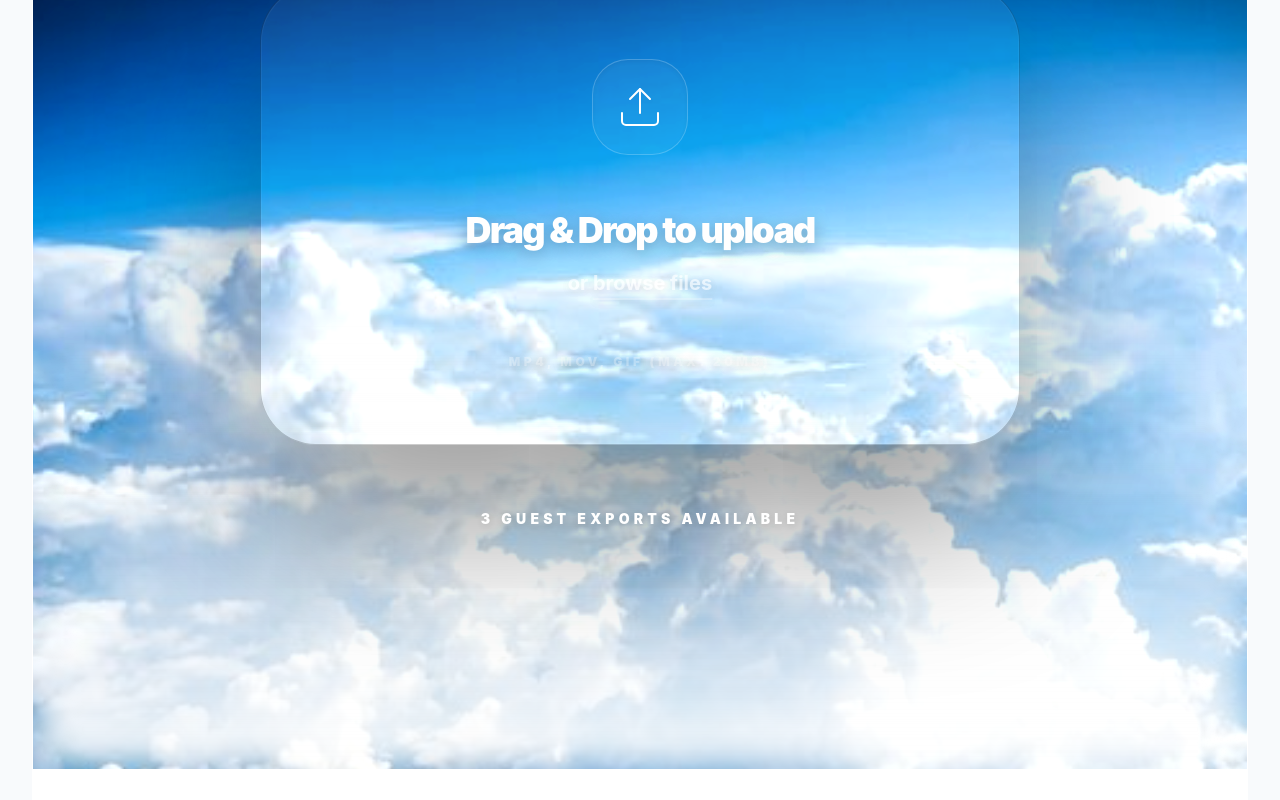
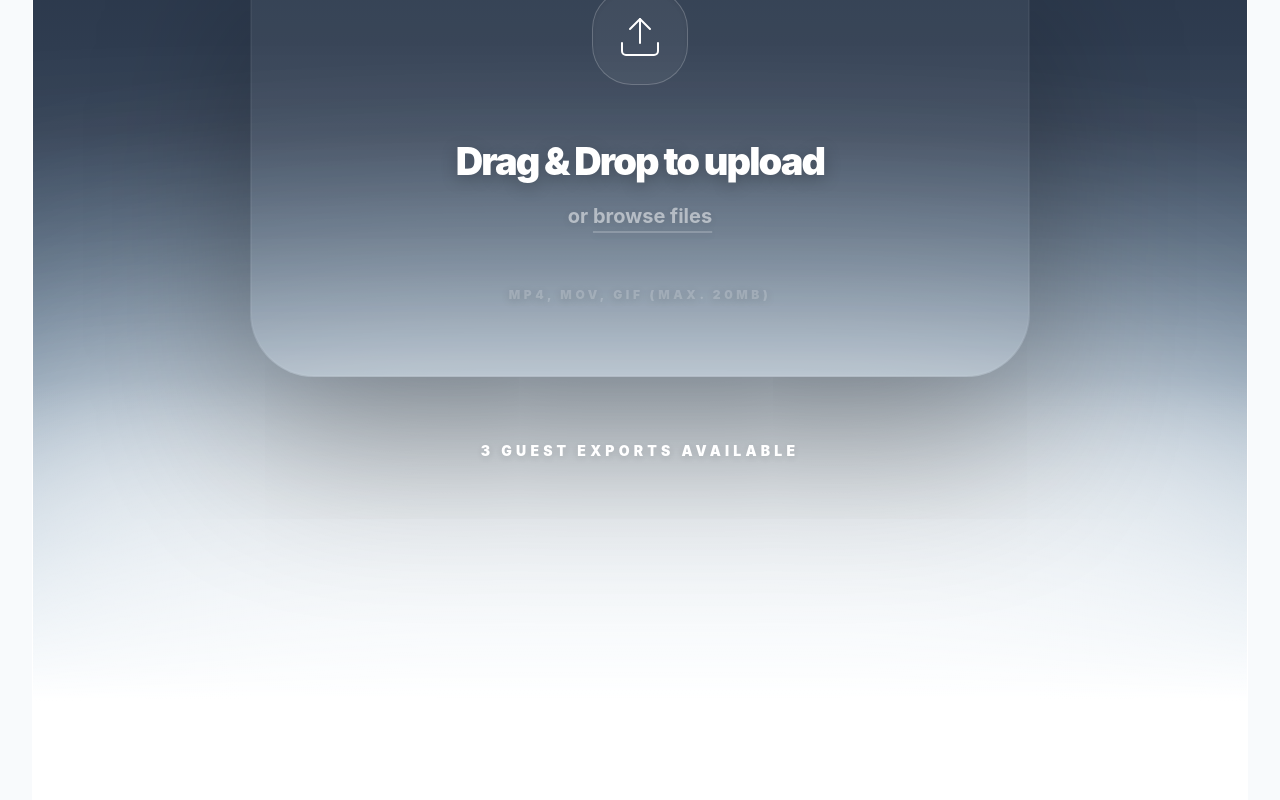
Before and after one commit to anishsarkars/cleanclip, a Next.js app: page / in a window 1280 px wide. Shown: the part 760-1560 px from the top of the page. Built offline with nearby package versions, Linux system fonts and the light colour scheme; no server answers.

Commit message:
feat: subtle dark-to-light gradient hero with soft animated cloud transition

```diff
--- a/src/app/components/HeroSection.tsx
+++ b/src/app/components/HeroSection.tsx
@@ -32,37 +32,42 @@ export default function HeroSection({ onFileSelected, helperText }: HeroSectionP
 
   return (
     <section className="relative flex min-h-screen items-center justify-center overflow-hidden px-6 pb-60 pt-48">
-      {/* Space to Clouds Cinematic Background */}
-      <div
-        className="absolute inset-0 bg-cover bg-bottom -z-20 scale-[1.1] brightness-[1.1] transition-transform duration-[20s] animate-subtle-zoom"
-        style={{ backgroundImage: `url('/bg-hero.png')` }}
-      />
+      {/* Subtle Space-to-Sky Gradient Background */}
+      <div className="absolute inset-0 bg-space-sky -z-20" />
 
-      {/* Fluffy transition at bottom (Smooth light clouds) */}
-      <div className="absolute inset-x-0 bottom-0 h-[420px] bg-gradient-to-t from-white via-white/40 to-transparent pointer-events-none z-0 blur-[20px]" />
+      {/* Subtle Animated Cloud Layers (Bottom Only) */}
+      <div className="absolute inset-x-0 bottom-0 h-[400px] pointer-events-none z-0">
+         {/* Multiple layers of blurred drifts */}
+         <div className="absolute bottom-0 left-[-20%] right-[-20%] h-[300px] bg-white blur-[120px] rounded-full opacity-60 animate-cloud-drift" />
+         <div className="absolute bottom-0 left-[-10%] right-[-10%] h-[240px] bg-white blur-[100px] rounded-full opacity-40 animate-cloud-float delay-1000" />
+         <div className="absolute bottom-[-100px] left-0 right-0 h-[400px] bg-white blur-[140px] rounded-full opacity-80" />
+      </div>
 
-      <div className="relative z-10 mx-auto flex w-full max-w-[1000px] flex-col items-center text-center">
+      {/* Fluffy transition vignette */}
+      <div className="absolute inset-x-0 bottom-0 h-80 bg-gradient-to-t from-white via-white/40 to-transparent pointer-events-none z-10" />
 
-        <h1 className="mb-6 text-white text-5xl md:text-[84px] font-black tracking-[-0.05em] leading-[0.9] animate-fade-in shadow-text">
+      <div className="relative z-10 mx-auto flex w-full max-w-[1100px] flex-col items-center text-center">
+
+        <h1 className="mb-6 text-white text-5xl md:text-[88px] font-black tracking-[-0.05em] leading-[0.9] animate-fade-in shadow-text">
            Remove video background<br className="hidden md:block" /> instantly in seconds.
         </h1>
 
-        <p className="mb-14 max-w-[620px] text-lg font-bold text-white/70 md:text-[22px] leading-relaxed animate-fade-in delay-100 shadow-subtext">
+        <p className="mb-14 max-w-[620px] text-lg font-bold text-white/50 md:text-[22px] leading-relaxed animate-fade-in delay-100 shadow-subtext">
            Instant background removal and asset cleaning, offering a flawless creative pipeline from space to sky.
         </p>
 
         {/* Call to Action */}
-        <div className="flex flex-col items-center gap-12 mb-20">
+        <div className="flex flex-col items-center gap-12 mb-20 pointer-events-auto">
            <button
               onClick={() => inputRef.current?.click()}
-              className="rounded-full bg-white px-10 py-4 text-zinc-950 font-black text-lg flex items-center gap-4 shadow-[0_24px_80px_rgba(255,b255,255,0.2)] hover:scale-105 active:scale-95 transition-all animate-fade-in delay-200 border border-white"
+              className="rounded-full bg-white px-10 py-4 text-zinc-950 font-black text-lg flex items-center gap-4 shadow-[0_24px_80px_rgba(255,255,255,0.2)] hover:scale-105 active:scale-95 transition-all animate-fade-in delay-200 border border-black/5"
            >
               Start for free <ArrowRight className="w-5 h-5 text-zinc-400" strokeWidth={3} />
            </button>
         </div>
 
         {/* The Defined Black-Border Upload Card */}
-        <div className="w-full max-w-[760px] animate-fade-in delay-300">
+        <div className="w-full max-w-[780px] animate-fade-in delay-300">
           <div
             onDragOver={(e) => {
               e.preventDefault();
@@ -76,23 +81,23 @@ export default function HeroSection({ onFileSelected, helperText }: HeroSectionP
               if (file) handleFile(file);
             }}
             onClick={() => inputRef.current?.click()}
-            className={`group md:min-h-[460px] cursor-pointer flex flex-col items-center justify-center bg-white/5 backdrop-blur-[80px] rounded-[56px] border-[1.5px] transition-all duration-700 hover:scale-[1.002] shadow-[0_80px_160px_rgba(0,0,0,0.4),inset_0_0_0_1px_rgba(255,255,255,0.05)] py-16 px-8 ${
+            className={`group md:min-h-[460px] cursor-pointer flex flex-col items-center justify-center bg-white/5 backdrop-blur-[100px] rounded-[64px] border-[1.5px] transition-all duration-700 hover:scale-[1.002] shadow-[0_80px_160px_rgba(0,0,0,0.3),inset_0_0_0_1px_rgba(255,255,255,0.05)] py-16 px-8 ${
               isDragging
-                ? "border-white bg-white/20"
-                : "border-black/20 hover:border-black/40 hover:bg-white/10"
+                ? "border-black bg-white/20"
+                : "border-black/5 hover:border-black/20 hover:bg-white/10"
             }`}
           >
-            <div className="mb-12 flex h-24 w-24 items-center justify-center bg-white/5 rounded-[36px] border border-white/20 shadow-inner group-hover:scale-110 transition-transform duration-500">
+            <div className="mb-12 flex h-24 w-24 items-center justify-center bg-white/5 rounded-[40px] border border-white/20 shadow-inner group-hover:scale-110 transition-transform duration-500">
                <Upload className="w-12 h-12 text-white" strokeWidth={1} />
             </div>
 
-            <h2 className="mb-3 text-[36px] font-black tracking-tighter text-white shadow-text">
+            <h2 className="mb-3 text-[38px] font-black tracking-tighter text-white shadow-text">
                Drag & Drop to upload
             </h2>
-            <p className="text-white font-bold text-xl shadow-subtext opacity-60">
+            <p className="text-white font-bold text-xl shadow-subtext opacity-50">
                or <span className="underline decoration-white/40 underline-offset-8 hover:opacity-100 transition-all">browse files</span>
             </p>
-            <p className="mt-14 text-white/30 text-[12px] font-black uppercase tracking-[0.3em] shadow-subtext">
+            <p className="mt-14 text-white/20 text-[12px] font-black uppercase tracking-[0.3em] shadow-subtext">
                MP4, MOV, GIF (MAX. 20MB)
             </p>
 
@@ -115,7 +120,7 @@ export default function HeroSection({ onFileSelected, helperText }: HeroSectionP
           )}
 
           {helperText && !error && (
-            <div className="animate-fade-in mt-16 text-sm font-black text-white uppercase tracking-[0.3em] shadow-subtext opacity-40">
+            <div className="animate-fade-in mt-16 text-sm font-black text-white uppercase tracking-[0.3em] shadow-subtext opacity-30">
                {helperText}
             </div>
           )}
--- a/src/app/globals.css
+++ b/src/app/globals.css
@@ -116,6 +116,18 @@
   100% { transform: translateX(100%); }
 }
 
+@keyframes cloud-drift {
+  0% { transform: translateX(0) scale(1.1); }
+  50% { transform: translateX(10%) scale(1.2); }
+  100% { transform: translateX(0) scale(1.1); }
+}
+
+@keyframes cloud-float {
+  0% { transform: translateY(0); }
+  50% { transform: translateY(-30px); }
+  100% { transform: translateY(0); }
+}
+
 @keyframes bounceSubtle {
   0%, 100% { transform: translateY(0); }
   50% { transform: translateY(-3px); }
@@ -123,6 +135,18 @@
 
 .animate-shimmer {
   animation: shimmer 2s infinite linear;
+}
+
+.animate-cloud-drift {
+  animation: cloud-drift 20s ease-in-out infinite;
+}
+
+.animate-cloud-float {
+  animation: cloud-float 12s ease-in-out infinite;
+}
+
+.bg-space-sky {
+  background: linear-gradient(180deg, #0F172A 0%, #1E293B 30%, #334155 60%, #7BAACF 100%);
 }
 
 .animate-bounce-subtle {
```
